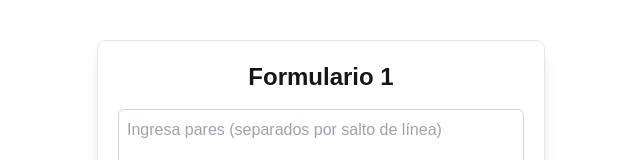
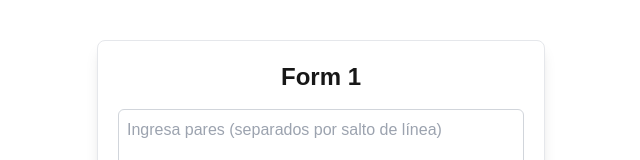
Before and after one commit to Etyvaldir607/challenges-app-frontend, a Next.js app: page /problem-1 in a window 1280 px wide. Shown: the top 160 px of the page, without its empty margins (319-959 px from the left). Built offline with nearby package versions, Linux system fonts and the light colour scheme.

Commit message:
modified - title

```diff
--- a/components/FormProblemOneComponent.tsx
+++ b/components/FormProblemOneComponent.tsx
@@ -39,7 +39,7 @@
 
   return (
     <div className="max-w-md mx-auto mt-10 p-5 border rounded-lg shadow-lg bg-white">
-      <h1 className="text-2xl font-bold mb-4 text-center">Formulario 1</h1>
+      <h1 className="text-2xl font-bold mb-4 text-center">Form 1</h1>
       <form onSubmit={handleSubmit}>
         <textarea
           id="input-1"
--- a/components/FormProblemTwoComponent.tsx
+++ b/components/FormProblemTwoComponent.tsx
@@ -26,7 +26,7 @@
 
   return (
     <div className="max-w-md mx-auto mt-10 p-5 border rounded-lg shadow-lg bg-white">
-      <h1 className="text-2xl font-bold mb-4 text-center">Formulario 2</h1>
+      <h1 className="text-2xl font-bold mb-4 text-center">Form 2</h1>
       <form onSubmit={handleSubmit}>
         <textarea
           id="input-1"
```
